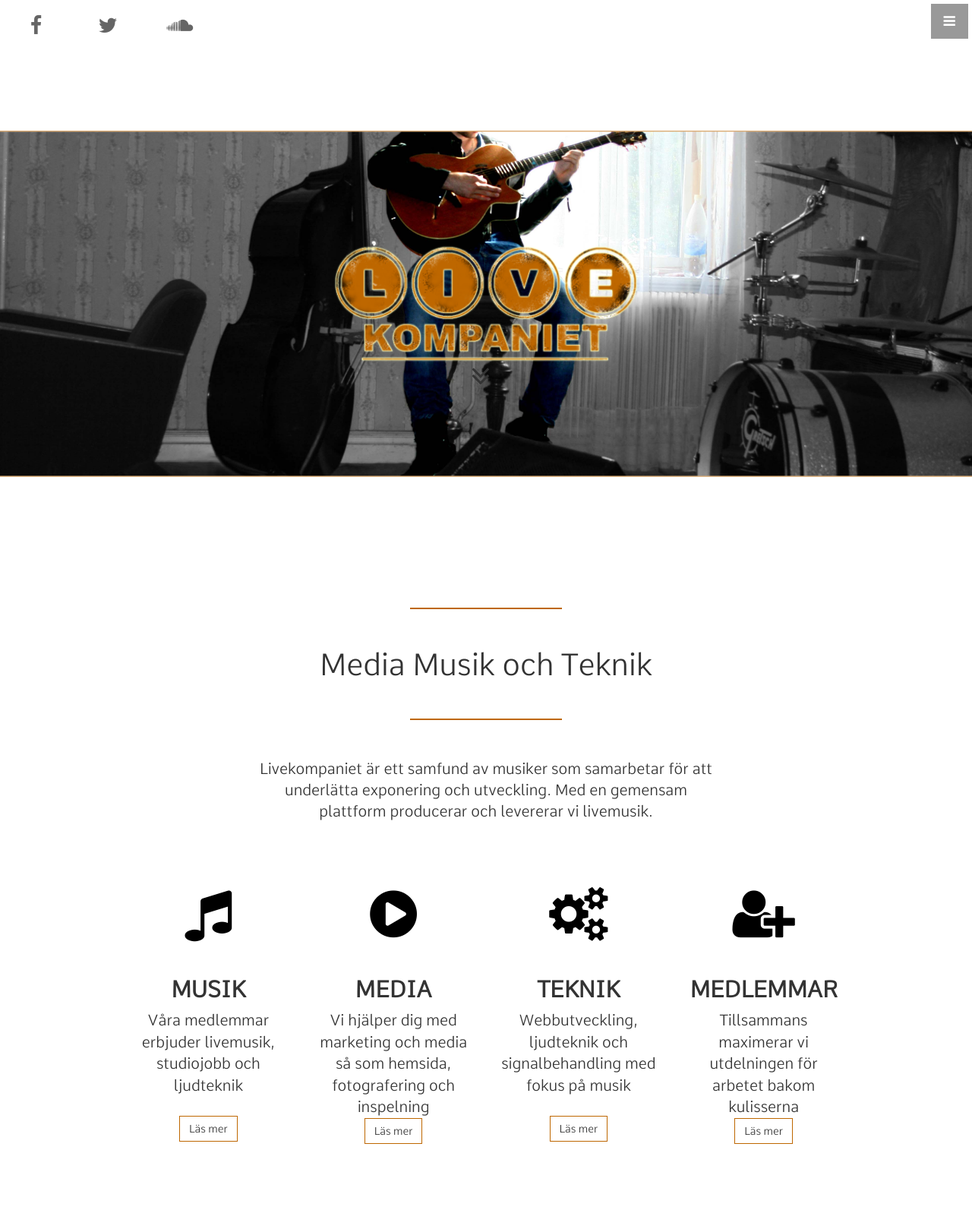
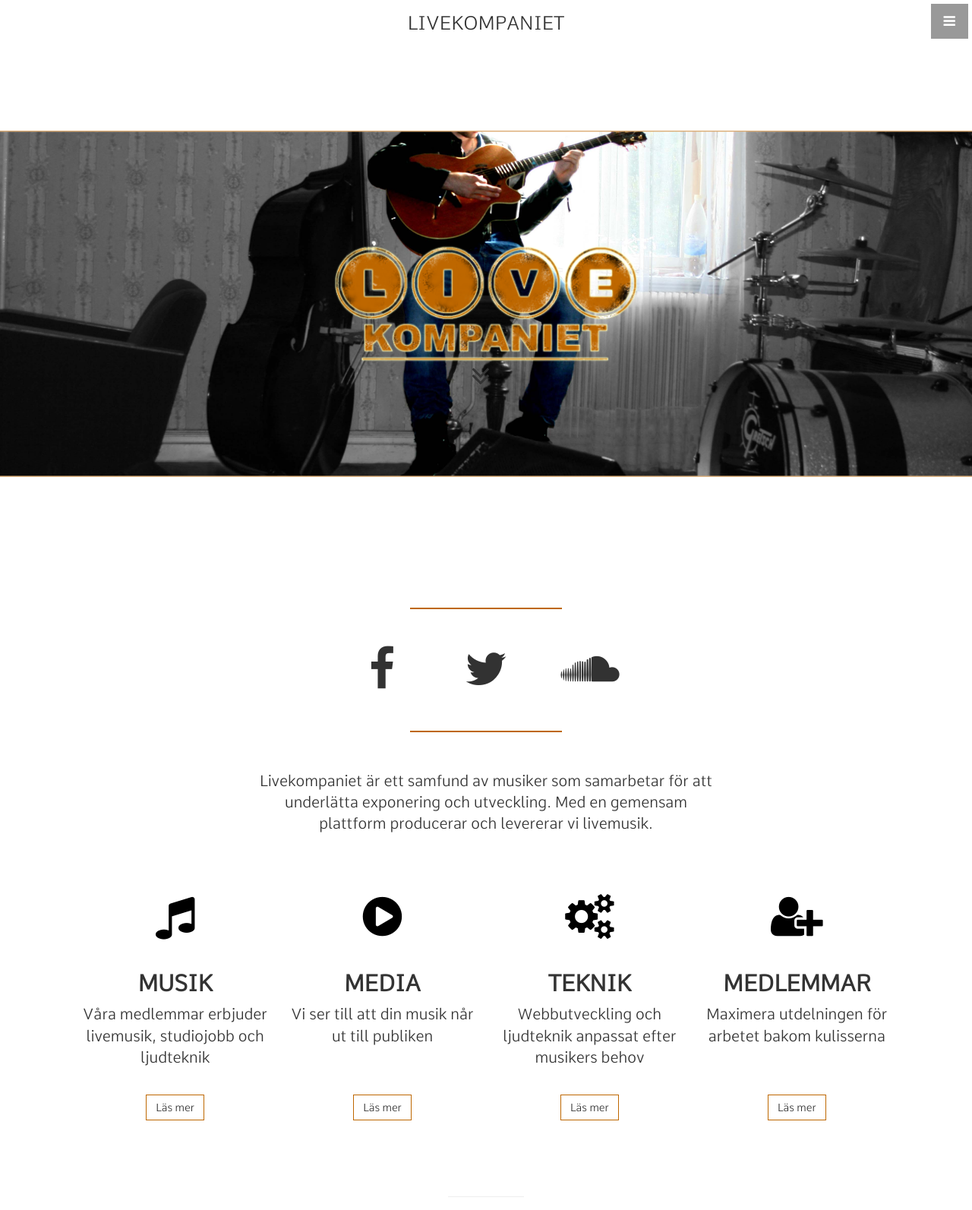
Before and after one commit to SimonSvanbom/website-template-mini-company, a website: page index.html in a window 1280 px wide. Shown: the top 1593 px of the page at 76% size. Drawn offline with Linux system fonts and the light colour scheme.

Commit message:
Added Header at top

```diff
--- a/css/stylish-portfolio.css
+++ b/css/stylish-portfolio.css
@@ -183,6 +183,23 @@ hr.small {
      position: relative;
 }
 
+.header-main-text {
+    text-align: center;
+    font-size: 25px;
+    line-height: 40px;
+    z-index: 3;
+}
+
+.header-main-bar {
+    position: absolute;
+    z-index: 2;
+    background-color: white;
+    width: 100%;
+    padding-top: 10px;
+    padding-bottom: 10px;
+
+}
+
 /* About */
 
 .about {
@@ -194,19 +211,7 @@ hr.small {
 /* Services */
 
 .services {
-   // padding: 100px 0;
-    //padding-top: 100px;
-    //background: url(../img/record_dark.jpg) no-repeat center center scroll;
-    //-webkit-background-size: cover;
-    //-moz-background-size: cover;
-    //background-size: cover;
-    //-o-background-size: cover;
-
-
-   // color: #e6e6e6;
-   // margin-top: 80px;
     font-size: 18px;
-
 }
 
 .service-item {
@@ -219,7 +224,7 @@ hr.small {
 
 .service-item > p {
    font-size: 20px;
-   min-height: 140px;
+   min-height: 120px;
     max-width: 400px;
     margin: auto;
 }
@@ -315,55 +320,37 @@ footer {
     color: white;
 }
 .social-media-header-container {
-    position: absolute;
-    padding-top: 20px;
-    padding-bottom: 20px;
-    //opacity: 0.6;
+    color: black;
 
-    //top: 15px;
-     background-color: white;
-     z-index: 2;
-    //bottom: 40px;
-        width: 100%;
 }
 .social-media-header {
     display:table;
-    font-size: 9px;
+    font-size: 20px;
     cursor: pointer;
     position: relative;
-    //margin: auto;
+    margin: auto;
     text-align: center;
     background-color: white;
-
+    color: black;
 }
 
 .social-media-header > span {
-    //background-color: rgba(0,0,0,0.8);
     color: black;
     z-index: 99;
-    //height: 50px;
-    //display: inline-block;
     display:table-cell;
     vertical-align:middle;
     padding-left: 30px;
     padding-right: 30px;
-
     position: relative;
-    //padding: 5px;
-    //margin-bottom: 5px;
-
-  //  float: left;
 }
 
 .social-media-header > span:hover {
-    //background-color: rgba(0,0,0,0.8);
     color: black;
-
 }
 
 .social-media-header a {
    color: black;
-   opacity: 0.6;
+   opacity: 0.8;
 }
 
 .social-media-header a:hover {
@@ -385,6 +372,10 @@ footer {
     max-width: 500px;
     margin: auto;
     text-align: center;
+}
+
+.service-container {
+    font-size: 15px;
 }
 
 @media(max-width: 991px) {
@@ -411,6 +402,25 @@ footer {
     }
 
     .service-item > p {
-        min-height: 0px
+        min-height: 0px;
         }
+
+    .social-media-header > span {
+        padding-left: 10px;
+        padding-right: 10px;
+        font-size: 18px;
+    }
+
 }
+
+@media(max-width:345px) {
+     .header-main-text {
+        text-align: left;
+        margin-left: 10px;
+        font-size: 22px;
+    }
+
+    .social-media-header > span {
+        font-size: 15px;
+    }
+}
--- a/index.html
+++ b/index.html
@@ -53,27 +53,10 @@
 
     <!-- Header -->
     <header id="top" class="header">
-        <div class="social-media-header-container">
-
-            <div class="social-media-header">
-                <span>
-                    <a href="https://www.facebook.com/livekompaniet">
-                        <i class="fa fa-facebook fa-fw fa-3x"></i>
-                    </a>
-                </span>
-                <span>
-                    <a href="https://twitter.com/intent/follow?screen_name=livekompaniet">
-                        <i class="fa fa-twitter fa-fw fa-3x"></i>
-                    </a>
-                </span>
-                <span>
-                    <a href="https://soundcloud.com/simonchristensson">
-                        <i class="fa fa-soundcloud fa-fw fa-3x"></i>
-                    </a>
-                </span>
-            </div>
-         </div>
-            <div style="height: 100%; overflow: hidden; " class="center">
+        <div class="header-main-bar">
+            <div class="header-main-text">LIVEKOMPANIET</div>
+        </div>
+            <div style="height: 100%; overflow: hidden;" class="center">
                 <img class="front-image center" src="img/background_narrow.jpg" alt="">
             </div>
 
@@ -91,7 +74,26 @@
             <div class="row">
                 <div class="col-lg-12 text-center">
                  <div class="line" style="margin-bottom: 50px"></div>
-                    <h1 class="header-text">Media Musik och Teknik</h1>
+
+                <div class="social-media-header-container">
+                    <div class="social-media-header">
+                        <span>
+                            <a href="https://www.facebook.com/livekompaniet">
+                                <i class="fa fa-facebook fa-fw fa-3x"></i>
+                            </a>
+                        </span>
+                        <span>
+                            <a href="https://twitter.com/intent/follow?screen_name=livekompaniet">
+                                <i class="fa fa-twitter fa-fw fa-3x"></i>
+                            </a>
+                        </span>
+                        <span>
+                            <a href="https://soundcloud.com/simonchristensson">
+                                <i class="fa fa-soundcloud fa-fw fa-3x"></i>
+                            </a>
+                        </span>
+                    </div>
+                 </div>
 
                    <div class="line" style="margin-bottom: 50px; margin-top: 50px"></div>
 
@@ -105,7 +107,7 @@
     </section>
     <!-- Services -->
     <section id="services" class="services bg-primary">
-        <div class="container">
+        <div class="service-container">
             <div class="row text-center">
                 <div class="col-lg-10 col-lg-offset-1">
                     <div class="row">
@@ -129,7 +131,7 @@
                                 <h4>
                                     <strong>MEDIA</strong>
                                 </h4>
-                                <p>Vi hjälper dig med marketing och media så som hemsida, fotografering och inspelning</p>
+                                <p>Vi ser till att din musik når ut till publiken</p>
                                 <a href="#" class="btn btn-light">Läs mer</a>
                             </div>
                         </div>
@@ -141,7 +143,7 @@
                                 <h4>
                                     <strong>TEKNIK</strong>
                                 </h4>
-                                <p>Webbutveckling, ljudteknik och signalbehandling med fokus på musik</p>
+                                <p>Webbutveckling och ljudteknik anpassat efter musikers behov</p>
                                 <a href="#" class="btn btn-light">Läs mer</a>
                             </div>
                         </div>
@@ -153,7 +155,7 @@
                                 <h4>
                                     <strong>MEDLEMMAR</strong>
                                 </h4>
-                                <p>Tillsammans maximerar vi utdelningen för arbetet bakom kulisserna</p>
+                                <p>Maximera utdelningen för arbetet bakom kulisserna</p>
                                 <a href="#" class="btn btn-light">Läs mer</a>
                             </div>
                         </div>
@@ -172,7 +174,7 @@
         <div class="container">
             <div class="row">
                 <div class="col-lg-10 col-lg-offset-1 text-center">
-                    <h2>LIVEKOMPANIET</h2>
+
                     <hr class="small">
                     <div class="row">
                         <div class="col-md-6">
```
